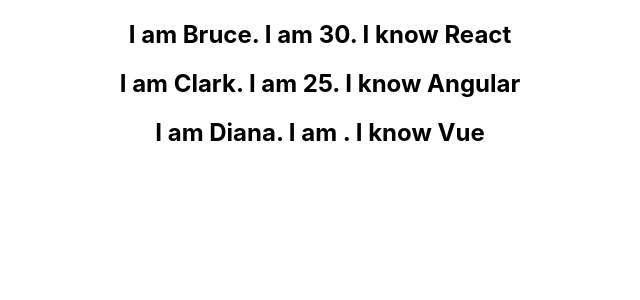
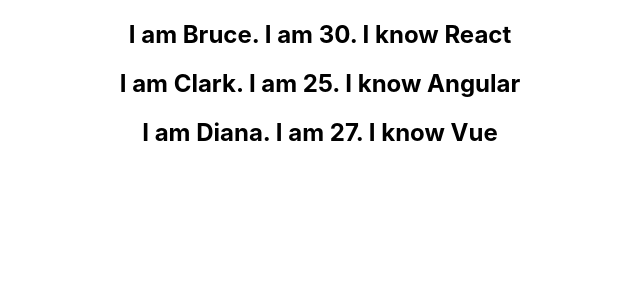
Before and after one commit to Ankitgif/LearnReact, a React (Create React App) app: page / in a window 1280 px wide. Shown: the top 300 px of the page, without its empty margins (320-960 px from the left). Built offline with nearby package versions, Linux system fonts and the light colour scheme.

Commit message:
[Ankit] List Rendering using better approach by seperation

```diff
--- a/src/components/NameList.js
+++ b/src/components/NameList.js
@@ -1,5 +1,5 @@
 import React from 'react'
-
+import Person from './Person'
 function NameList() {
     const persons = [
         {
@@ -17,15 +17,13 @@
         {
             id: 3,
             name: 'Diana',
+            age:27,
             skill: 'Vue'
         }
     ]
-    const personList = persons.map(person => <h2>I am {person.name}. I am {person.age}. I know {person.skill}</h2>)
-    return (
-        <div>
-            {personList}
-        </div>
-    )
+    const personList = persons.map(person => <Person person={person} />)
+    return <div>{personList}</div>
+
 }
 
 export default NameList
--- /dev/null
+++ b/src/components/Person.js
@@ -0,0 +1,13 @@
+import React from 'react'
+
+function Person({person}) {
+    return (
+        <div>
+        <h2>
+            I am {person.name}. I am {person.age}. I know {person.skill}
+        </h2>
+        </div>
+    )
+}
+
+export default Person
```
